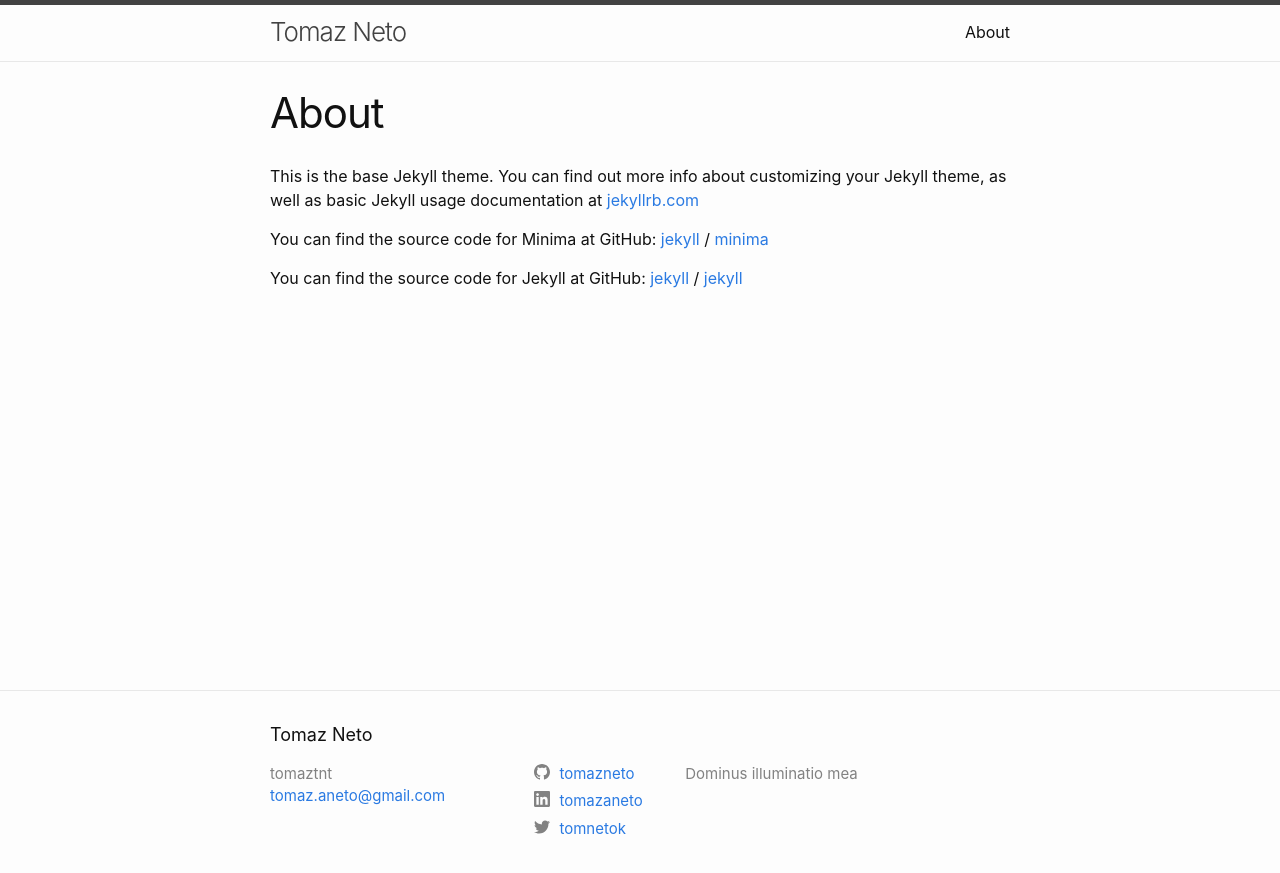
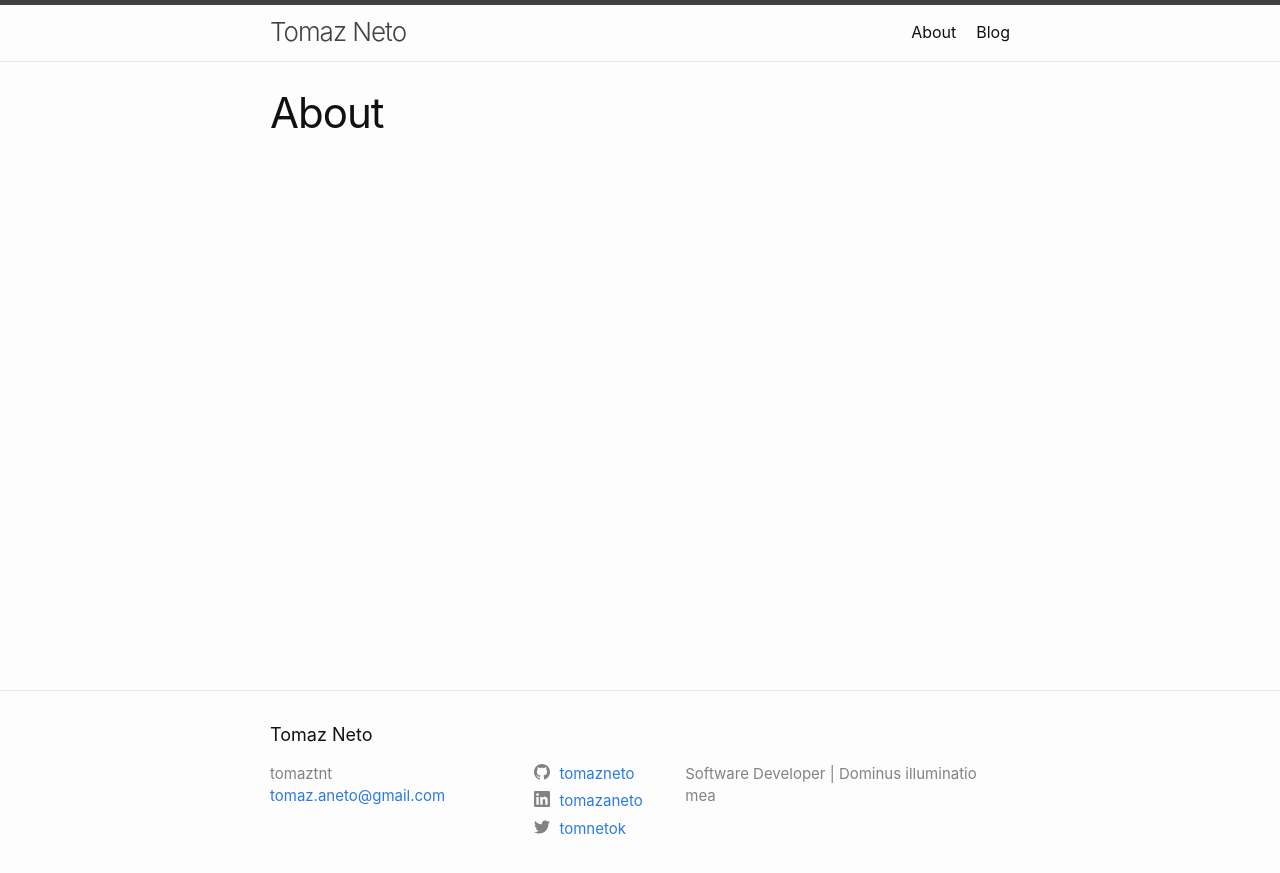
Before and after one commit to tomazneto/tomazneto.github.io, a Jekyll site: the page built from about.markdown, in a window 1280 px wide. Shown: the top 873 px of the page. Built offline with Jekyll 4.4.1, drawn with Linux system fonts in a browser that asks for light colours.

Commit message:
definição de permanlinks

```diff
--- a/_config.yml
+++ b/_config.yml
@@ -21,7 +21,7 @@
 title: Tomaz Neto
 email: tomaz.aneto@gmail.com
 description: >- # this means to ignore newlines until "baseurl:"
-  Dominus illuminatio mea
+  Software Developer | Dominus illuminatio mea
 baseurl: "" # the subpath of your site, e.g. /blog
 url: "" # the base hostname & protocol for your site, e.g. http://example.com
 twitter_username: tomnetok
--- a/_layouts/home.html
+++ b/_layouts/home.html
@@ -10,7 +10,7 @@ layout: default
   {{ content }}
 
   {%- if site.posts.size > 0 -%}
-    <h2 class="post-list-heading">{{ page.list_title | default: "Posts" }}</h2>
+    <h3 class="post-list-heading">{{ page.list_title | default: "Últimas postagens" }}</h3>
     <ul class="post-list">
       {%- for post in site.posts -%}
       <li>
--- a/about.markdown
+++ b/about.markdown
@@ -3,16 +3,3 @@ layout: page
 title: About
 permalink: /about/
 ---
-
-This is the base Jekyll theme. You can find out more info about customizing your Jekyll theme, as well as basic Jekyll usage documentation at [jekyllrb.com](https://jekyllrb.com/)
-
-You can find the source code for Minima at GitHub:
-[jekyll][jekyll-organization] /
-[minima](https://github.com/jekyll/minima)
-
-You can find the source code for Jekyll at GitHub:
-[jekyll][jekyll-organization] /
-[jekyll](https://github.com/jekyll/jekyll)
-
-
-[jekyll-organization]: https://github.com/jekyll
--- a/index.markdown
+++ b/blog.markdown
@@ -3,4 +3,6 @@
 # To modify the layout, see https://jekyllrb.com/docs/themes/#overriding-theme-defaults
 
 layout: home
+title: Blog
+permalink: /blog/
 ---
```
